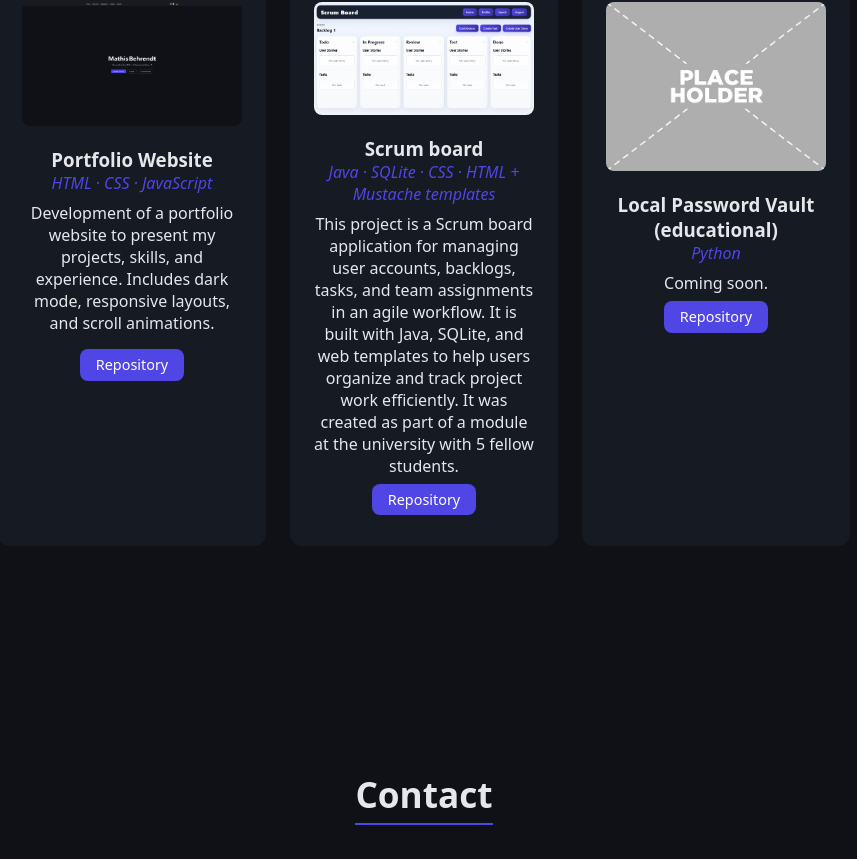
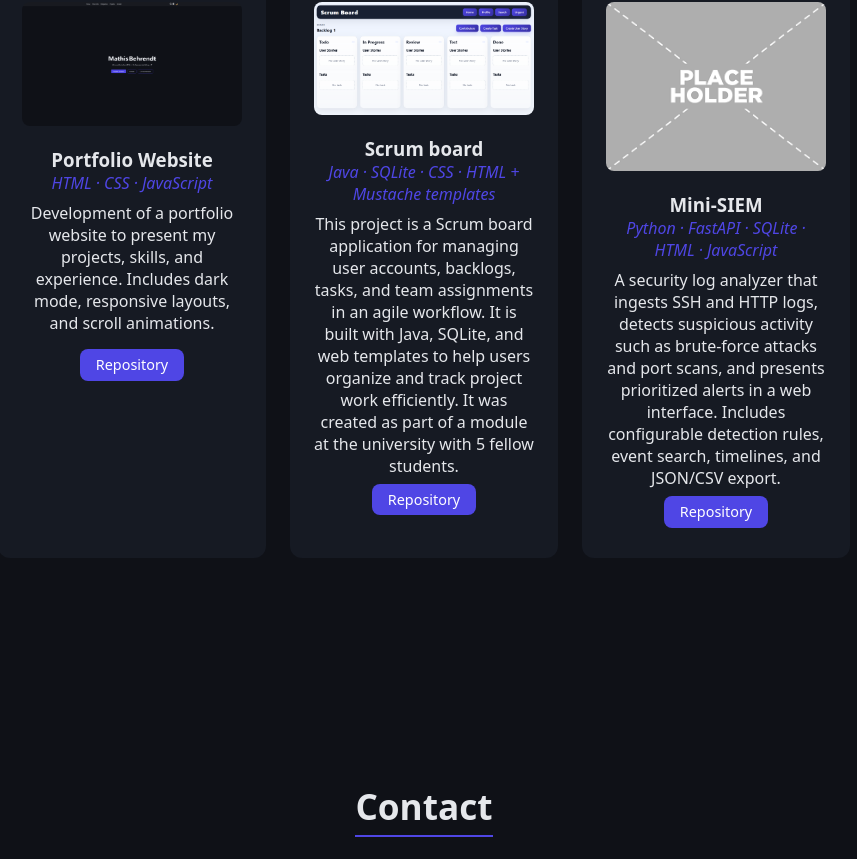
Before and after one commit to Madl211/portfolio, a plain HTML site: page index.html in a window 1280 px wide. Shown: the part 2403-3262 px from the top of the page, without its empty margins (216-1073 px from the left). Drawn offline with Linux system fonts and the light colour scheme.

Commit message:
drittes projekt

```diff
--- a/index.html
+++ b/index.html
@@ -315,10 +315,10 @@
 
     <div class="card project">
       <img src="images/placeholder.png" alt="Project 3" class="project-img">
-      <h3>Local Password Vault (educational)</h3>
-      <p><em>Python</em></p>
+      <h3>Mini-SIEM</h3>
+      <p><em>Python · FastAPI · SQLite · HTML · JavaScript</em></p>
       <p>
-        Coming soon.
+        A security log analyzer that ingests SSH and HTTP logs, detects suspicious activity such as brute-force attacks and port scans, and presents prioritized alerts in a web interface. Includes configurable detection rules, event search, timelines, and JSON/CSV export.
       </p>
       <a href="https://github.com/madl211/LocalPasswordVaultEducational" target="blank" class="btn small">Repository</a>
     </div>
```
